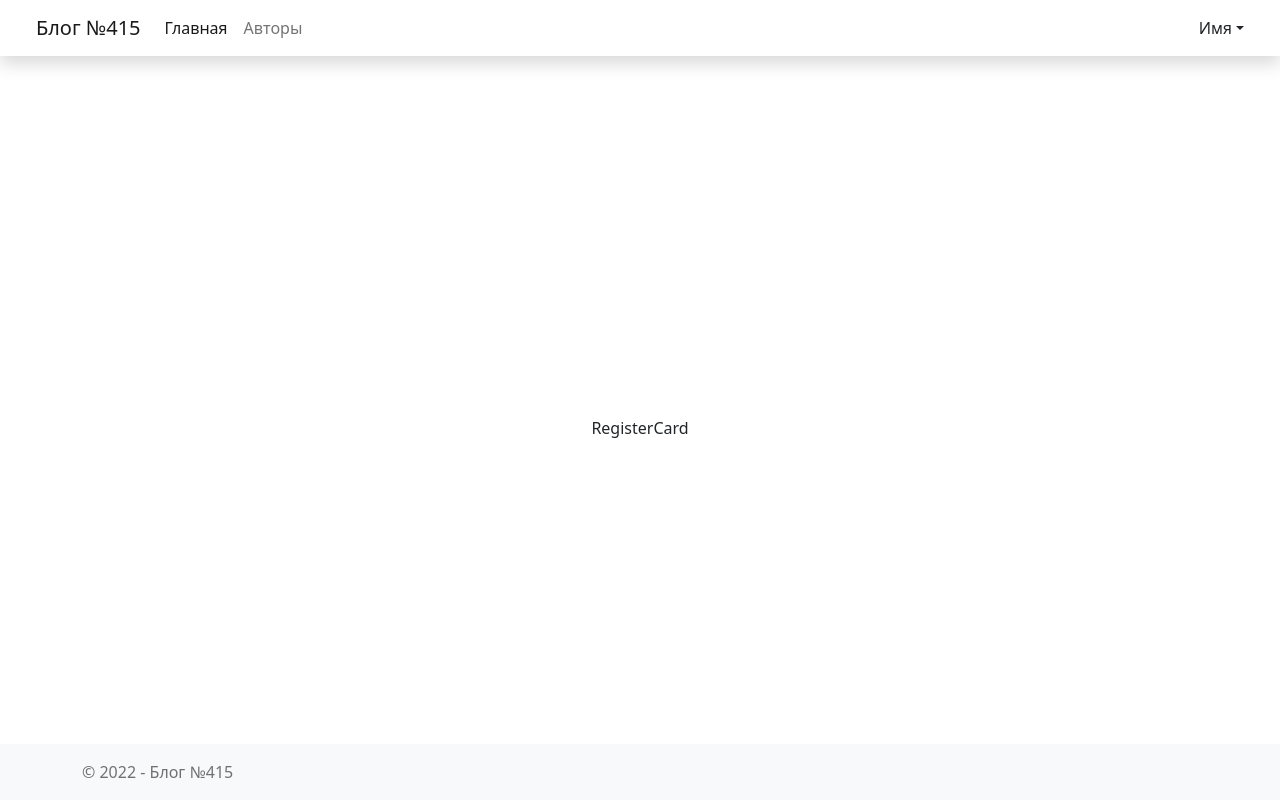
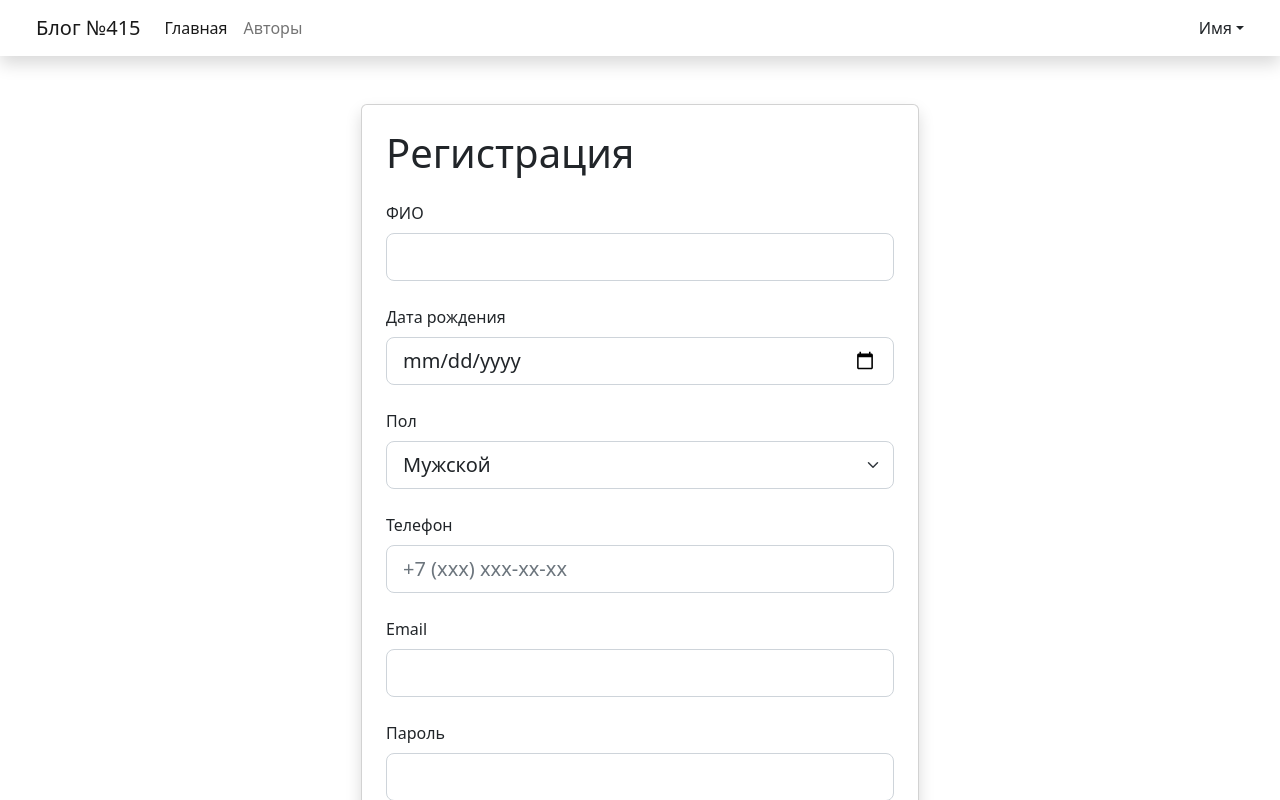
Before and after one commit to alyoneek/web-hits-frontend-project-3, a React (Create React App) app: page / in a window 1280 px wide. Shown: the top 800 px of the page. Built offline with nearby package versions, Linux system fonts and the light colour scheme.

Commit message:
Create RegisterCard

```diff
--- a/src/components/Footer.jsx
+++ b/src/components/Footer.jsx
@@ -2,7 +2,7 @@ import React from 'react';
 
 const Footer = () => {
   return (
-    <nav class="navbar fixed-bottom navbar-expand-lg navbar-light bg-light">
+    <nav class="navbar navbar-expand-lg navbar-light bg-light">
       <div class="container">
         <span class="navbar-text text-center">© 2022 - Блог №415</span>
       </div>
--- a/src/components/RegisterCard.jsx
+++ b/src/components/RegisterCard.jsx
@@ -1,7 +1,75 @@
 import React from 'react';
 
 const RegisterCard = () => {
-  return <div>RegisterCard</div>;
+  return (
+    <div class="card w-50 shadow" style={{ height: 'fit-content' }}>
+      <div class="card-body p-4">
+        <h1 class="mb-4">Регистрация</h1>
+
+        <div class="form-outline mb-4">
+          <label class="form-label" for="fullName">
+            ФИО
+          </label>
+          <input type="text" name="fullName" id="fullName" class="form-control form-control-lg" />
+        </div>
+
+        <div class="mb-4">
+          <label class="form-label" for="birthDate">
+            Дата рождения
+          </label>
+          <input type="date" name="birthDate" id="birthDate" class="form-control form-control-lg" />
+        </div>
+
+        <div class="mb-4">
+          <label class="form-label" for="gender">
+            Пол
+          </label>
+          <select
+            id="gender"
+            class="form-select form-select-lg"
+            aria-label="Default select example">
+            <option value="Male" selected>
+              Мужской
+            </option>
+            <option value="Female">Женский</option>
+          </select>
+        </div>
+
+        <div class="mb-4">
+          <label class="form-label" for="phoneNumber">
+            Телефон
+          </label>
+          <input
+            type="text"
+            placeholder="+7 (xxx) xxx-xx-xx"
+            name="phoneNumber"
+            id="phoneNumber"
+            class="form-control form-control-lg"
+          />
+        </div>
+
+        <div class="mb-4">
+          <label class="form-label" for="email">
+            Email
+          </label>
+          <input type="email" name="email" id="email" class="form-control form-control-lg" />
+        </div>
+
+        <div class="mb-4">
+          <label class="form-label" for="password">
+            Пароль
+          </label>
+          <input name="password" id="password" class="form-control form-control-lg" />
+        </div>
+
+        <div class="d-grid gap-2">
+          <button class="btn btn-primary btn-lg mb-1" type="submit">
+            Зарегистрироваться
+          </button>
+        </div>
+      </div>
+    </div>
+  );
 };
 
 export default RegisterCard;
--- a/src/pages/RegisterPage.jsx
+++ b/src/pages/RegisterPage.jsx
@@ -4,7 +4,7 @@ import RegisterCard from '../components/RegisterCard';
 
 const RegisterPage = () => {
   return (
-    <div className="d-flex h-100 justify-content-center align-items-center">
+    <div className="d-flex h-100 justify-content-center align-items-center py-5">
       <RegisterCard />
     </div>
   );
```
